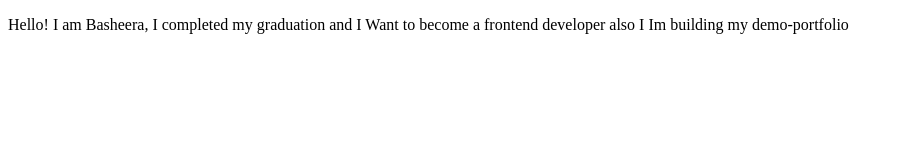
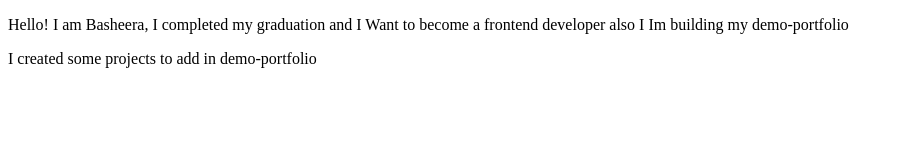
Before and after one commit to Bashi-7869/Demo-portfolio, a plain HTML site: page index.html in a window 1280 px wide. Shown: the whole page, without its empty margins (0-903 px from the left). Drawn offline with Linux system fonts and the light colour scheme.

Commit message:
Updating projects in portfolio

```diff
--- a/index.html
+++ b/index.html
@@ -8,5 +8,7 @@
 </head>
 <body>
     <p>Hello! I am Basheera, I completed my graduation and I Want to become a frontend developer also I Im building my demo-portfolio</p>
+
+    <p>I created some projects to add in demo-portfolio </p>
 </body>
 </html>
```
